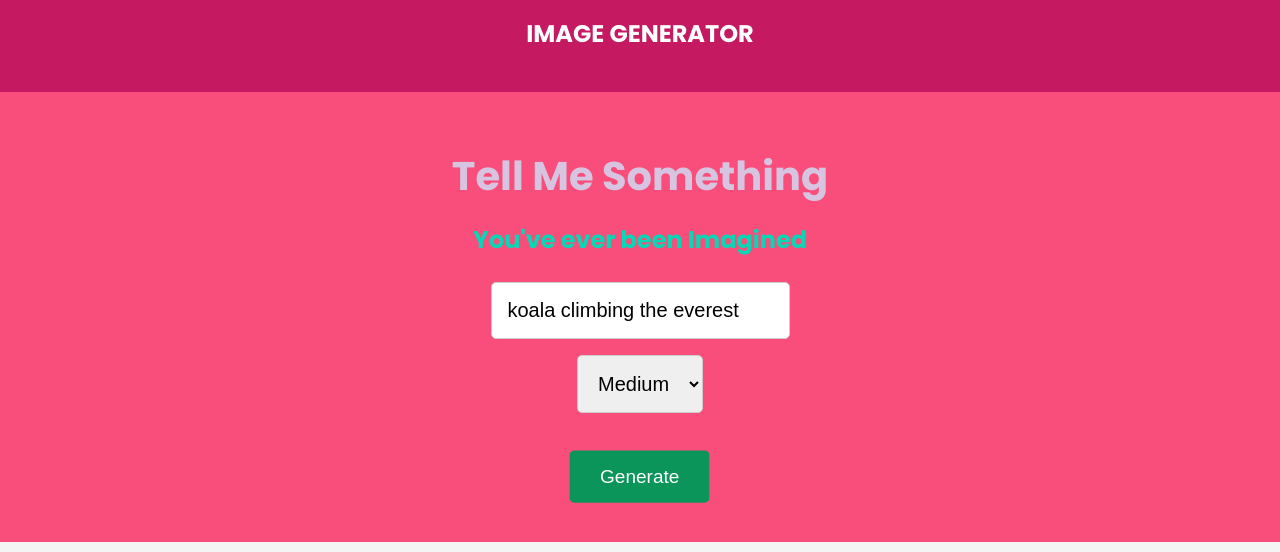
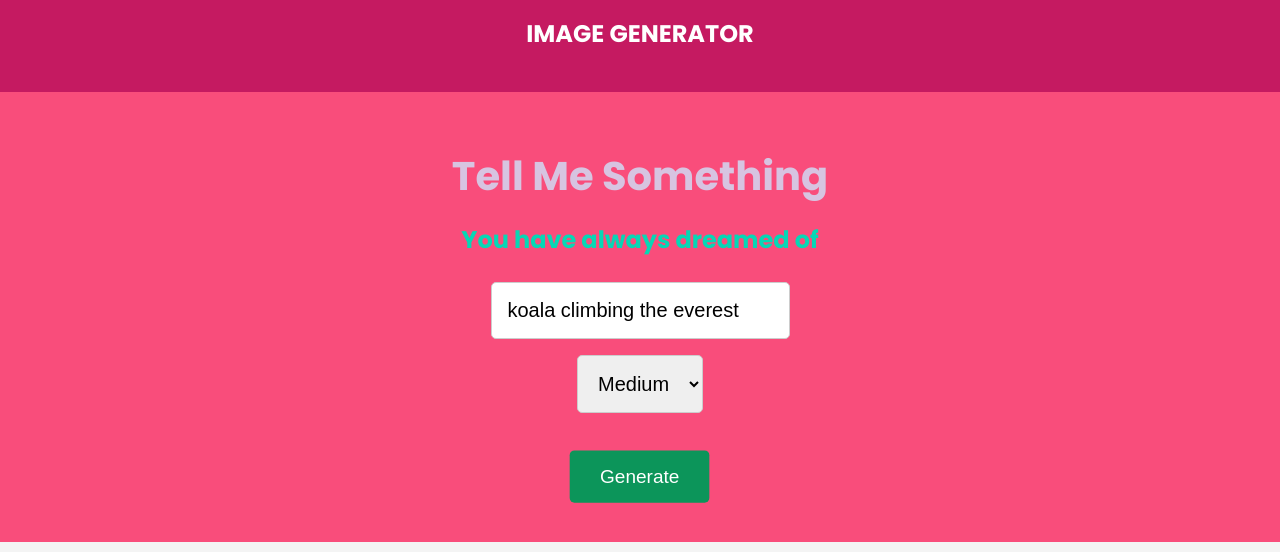
Before and after one commit to JordiNodeJS/Image-Generator-With-OpenAI, a website built with Vite: page client/index.html in a window 1280 px wide. Built offline with nearby package versions, Linux system fonts and the light colour scheme.

Commit message:
change title

```diff
--- a/client/index.html
+++ b/client/index.html
@@ -25,7 +25,7 @@
       <section class="showcase">
         <form id="image-form">
           <h1>Tell Me Something</h1>
-          <h2>You've ever been Imagined</h2>
+          <h2>You have always dreamed of</h2>
           <div class="form-control">
             <input type="text" id="prompt" placeholder="Image Description" value="koala climbing the everest" />
           </div>
```
